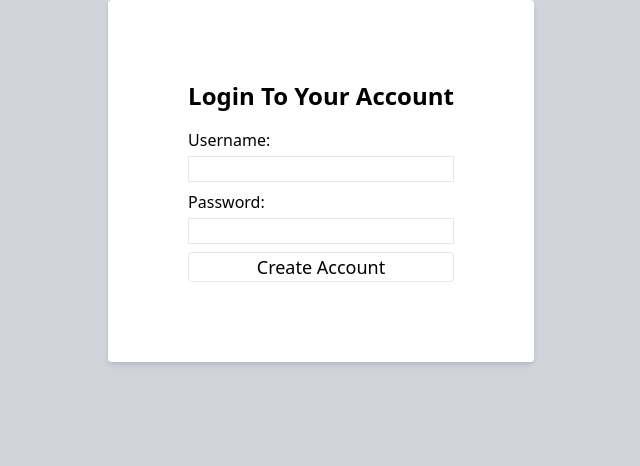
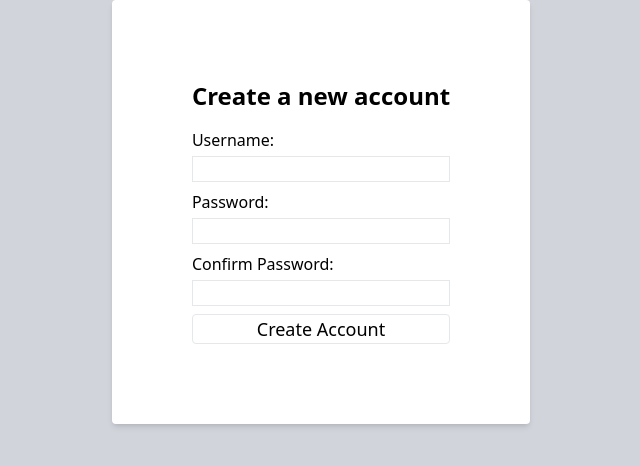
Before and after one commit to Braulee7/CS314-Front-End, a React (Vite) app: page / in a window 1280 px wide. Shown: the top 466 px of the page, without its empty margins (319-959 px from the left). Built offline with nearby package versions, Linux system fonts and the light colour scheme.

Commit message:
Created a new create user component and connected it w/ backend

```diff
--- a/src/App.tsx
+++ b/src/App.tsx
@@ -1,11 +1,11 @@
 import React from "react";
-import Login from "./components/login";
+import CreateUserForm from "./components/create-user";
 
 const App: React.FC = () => {
   // currently only have a form to create a user
   return (
     <>
-      <Login />
+      <CreateUserForm />
     </>
   );
 };
--- a/src/api/user.ts
+++ b/src/api/user.ts
@@ -9,7 +9,6 @@ export async function CreateUser(
 ): Promise<string> {
   const user = { username: username, password: password };
   // POST request to the backend
-  try {
   const response = await fetch("http://localhost:3333/user", {
     method: "POST",
     headers: {
@@ -22,19 +21,20 @@ export async function CreateUser(
   if (response.ok) {
     // return userid if successful
     const data = await response.json();
-      return data.userid;
+    return data.userId;
   } else {
     // propogate the correct error message on failure
+    console.log(response.status);
     switch (response.status) {
       case 400:
-          throw new Error("Username or Password is invalid");
+        throw new Error(
+          "Username is already taken, try again with another username"
+        );
       case 500:
         throw new Error("Internal server error, please try again later");
       default:
+        console.log("reached default case");
         throw new Error("An unknown error occurred");
     }
   }
-  } catch (error) {
-    throw new Error("An unknown error occurred");
 }
-}
--- /dev/null
+++ b/src/components/create-user/index.tsx
@@ -0,0 +1,122 @@
+import { useState } from "react";
+import { CreateUser } from "../../api/user";
+
+interface UserCredentials {
+  username: string;
+  password: string;
+  confirm_password: string;
+}
+
+function CreateUserForm() {
+  const [credentials, setCredentials] = useState<UserCredentials>({
+    username: "",
+    password: "",
+    confirm_password: "",
+  });
+
+  const [errorMessage, setErrorMessage] = useState<string>("");
+
+  // send request to server to create user
+  const handleSubmit = async (event: React.FormEvent<HTMLFormElement>) => {
+    // prevent default form submission
+    event.preventDefault();
+
+    // validate password and confirm password
+    if (credentials.password !== credentials.confirm_password) {
+      setErrorMessage("Passwords do not match");
+      return;
+    }
+
+    // send request to server to create user
+    try {
+      const uid = await CreateUser(credentials.username, credentials.password);
+      console.log(`User created with id: ${uid}`);
+      // clear error message
+      setErrorMessage("");
+      // redirect to home page and sign user in
+    } catch (error) {
+      // cast the error to correct type since catch needs
+      // to be of type any
+      const e = error as Error;
+      setErrorMessage(e.message);
+      return;
+    }
+  };
+
+  return (
+    <div className=" min-h-screen bg-gray-300 flex justify-center items-start">
+      <div className="bg-white p-20 rounded shadow-md w-110">
+        <h1 className="text-2xl font-bold mb-4">Create a new account</h1>
+        <form id="create-user-form" onSubmit={handleSubmit}>
+          <div className="mb-2">
+            <label htmlFor="username" className="block mb-1">
+              Username:
+            </label>
+            <input
+              type="text"
+              id="username"
+              name="username"
+              value={credentials.username}
+              onChange={(e) =>
+                setCredentials({ ...credentials, username: e.target.value })
+              }
+              className="w-full border"
+              required
+            />
+          </div>
+          <div className="mb-2">
+            <label htmlFor="password" className="block mb-1">
+              Password:
+            </label>
+            <input
+              type="password"
+              id="password"
+              name="password"
+              value={credentials.password}
+              onChange={(e) =>
+                setCredentials({ ...credentials, password: e.target.value })
+              }
+              className="w-full border"
+              required
+            />
+          </div>
+          <div className="mb-2">
+            <label htmlFor="confirm-password" className="block mb-1">
+              Confirm Password:
+            </label>
+            <input
+              type="password"
+              id="confirm-password"
+              name="confirm-password"
+              value={credentials.confirm_password}
+              onChange={(e) =>
+                setCredentials({
+                  ...credentials,
+                  confirm_password: e.target.value,
+                })
+              }
+              className="w-full border"
+              required
+            />
+          </div>
+          <button
+            type="submit"
+            className="w-full text-lg rounded border hover:bg-blue-300"
+          >
+            Create Account
+          </button>
+        </form>
+        {errorMessage && (
+          <div
+            className="p-4 mt-4 rounded bg-red-500 border border-red-700 ease-in"
+            id="errorMessage"
+          >
+            <p className="text-white">{errorMessage}</p>
+          </div>
+        )}
+      </div>
+    </div>
+  );
+}
+
+export default CreateUserForm;
```
Lines whose indentation alone changed are shown as unchanged.
